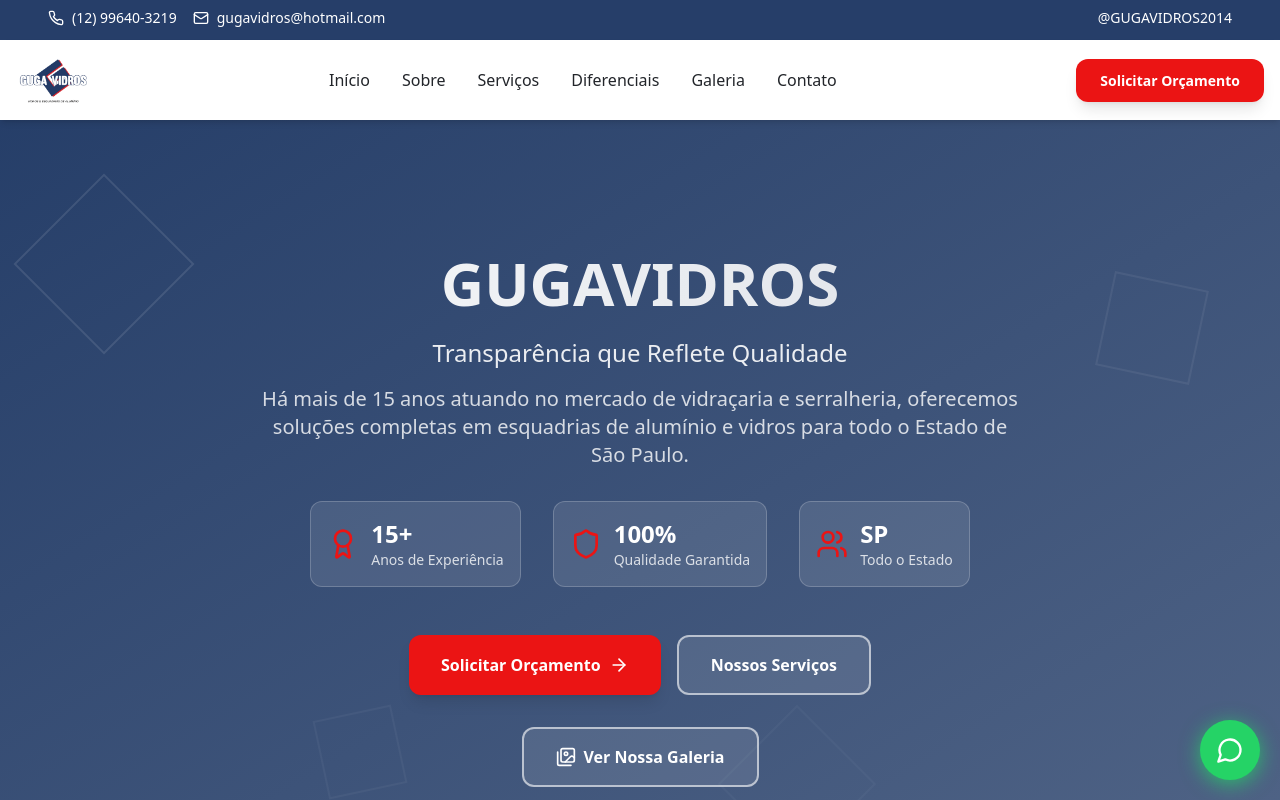
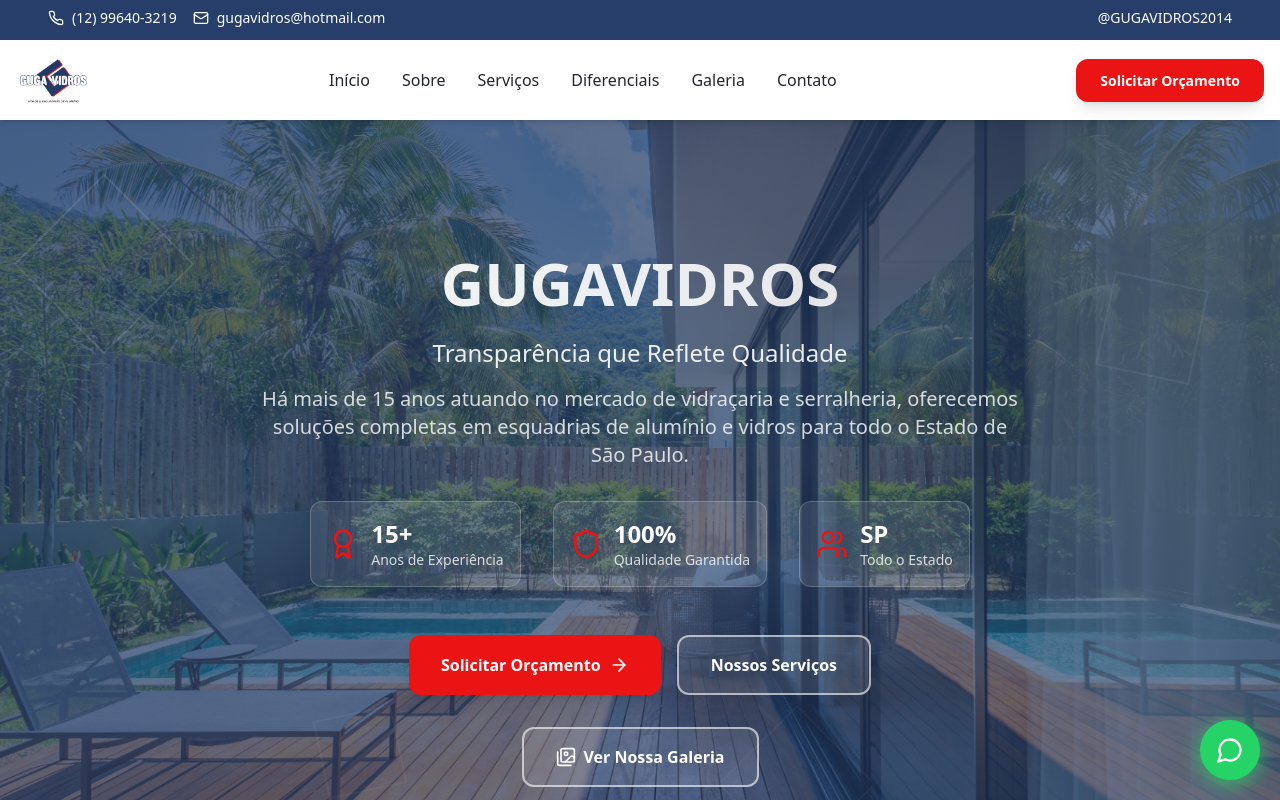
Before and after one commit to DevZipMateus/gugavidros-web-craft, a React (Vite) app: page / in a window 1280 px wide. Shown: the top 800 px of the page. Built offline with nearby package versions, Linux system fonts and the light colour scheme.

Commit message:
Add background image to Hero
Add the provided image as the background for the Hero section.

```diff
--- a/src/components/Hero.tsx
+++ b/src/components/Hero.tsx
@@ -5,8 +5,14 @@ import GalleryButton from './GalleryButton';
 const Hero = () => {
   return (
     <section id="inicio" className="relative min-h-screen flex items-center justify-center overflow-hidden">
-      {/* Background with Gradient */}
-      <div className="absolute inset-0 bg-gradient-to-br from-primary via-primary/90 to-primary/80"></div>
+      {/* Background Image */}
+      <div
+        className="absolute inset-0 bg-cover bg-center bg-no-repeat"
+        style={{ backgroundImage: 'url(/lovable-uploads/5a96a1e9-3154-4bef-b9ed-0bbd3e926746.png)' }}
+      ></div>
+
+      {/* Background with Gradient Overlay */}
+      <div className="absolute inset-0 bg-gradient-to-br from-primary/80 via-primary/70 to-primary/60"></div>
 
       {/* Geometric Pattern Overlay */}
       <div className="absolute inset-0 opacity-10">
```
Also changed, not shown: public/lovable-uploads/5a96a1e9-3154-4bef-b9ed-0bbd3e926746.png (added).
